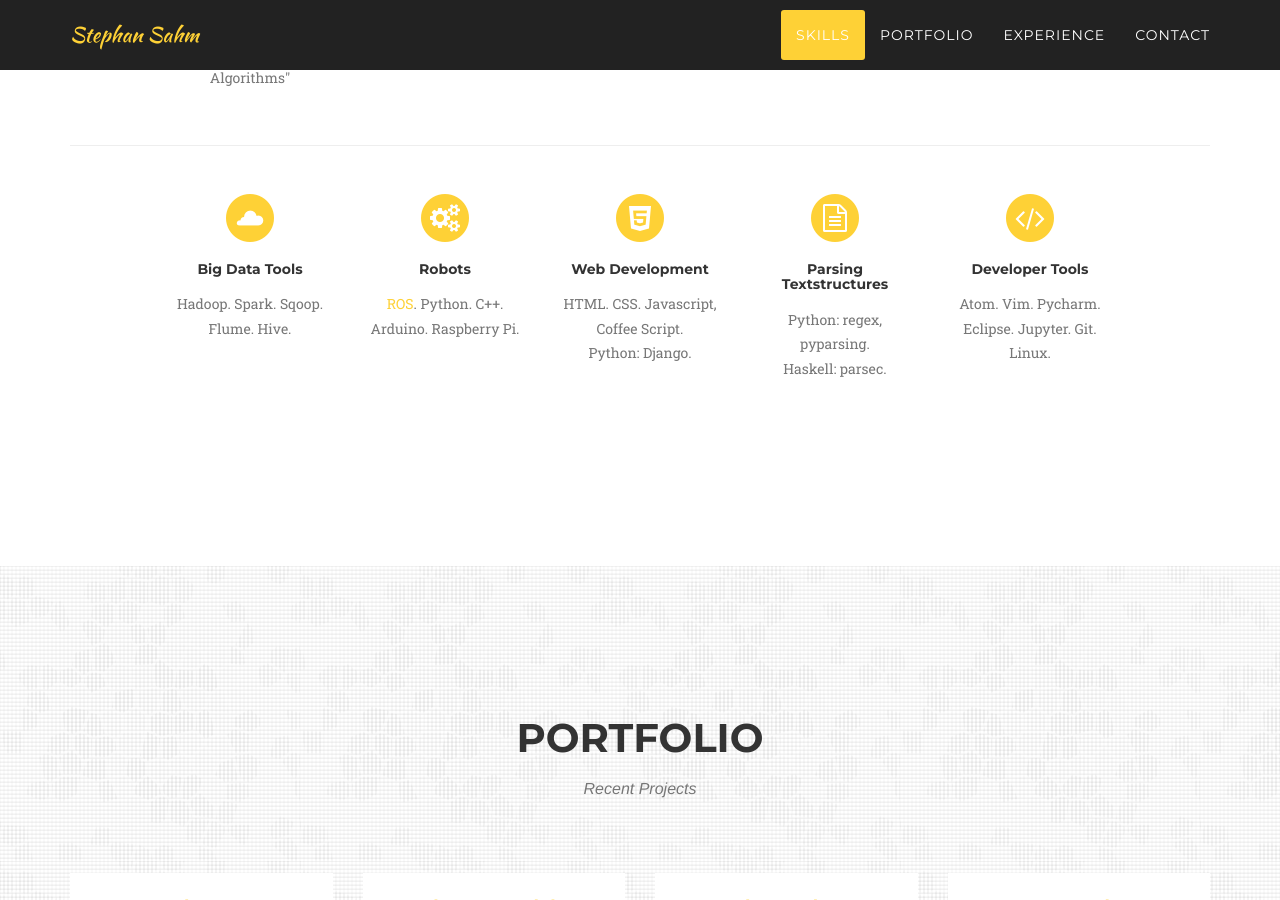
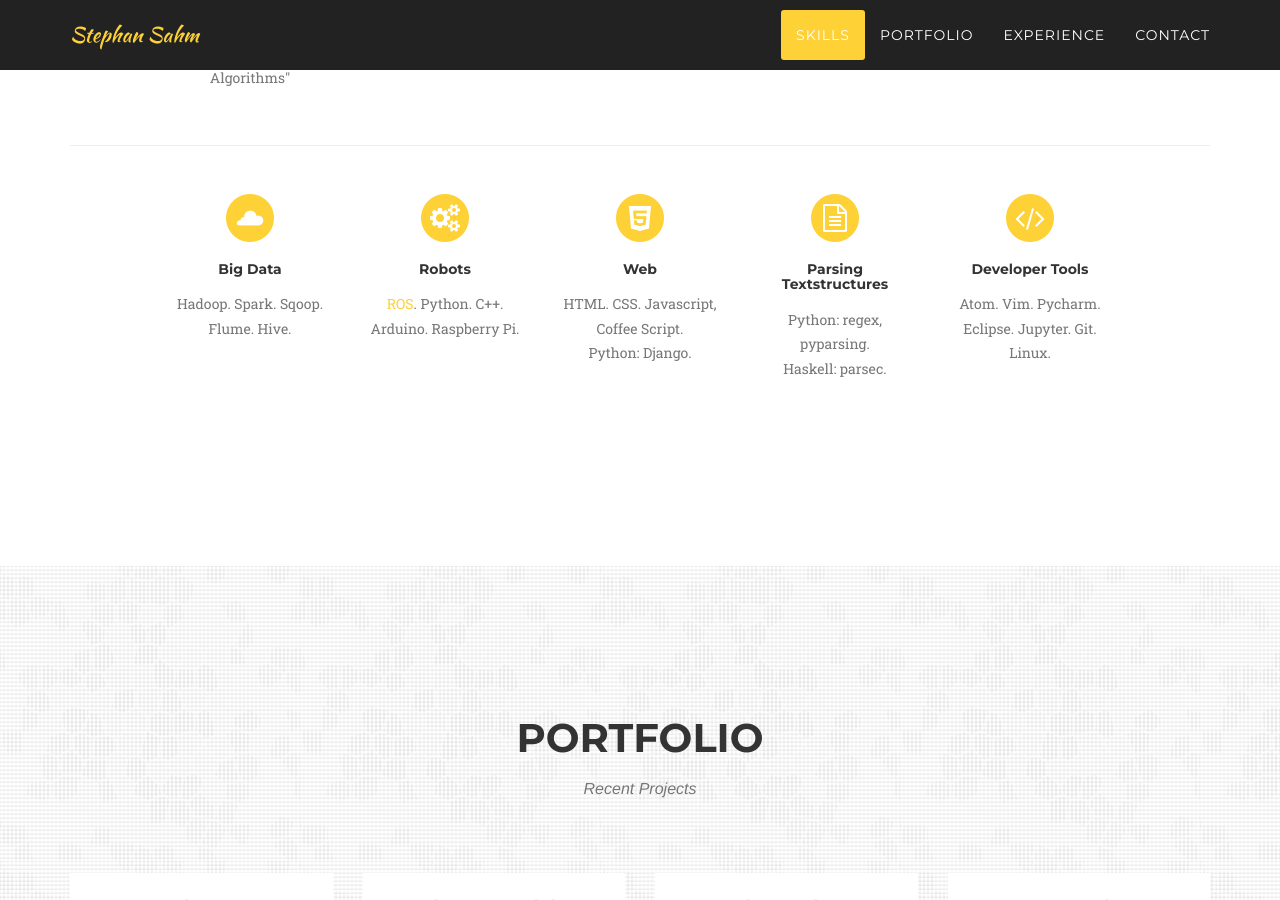
Before and after one commit to stephansahm/stephansahm.github.io, a Jekyll site: the page built from index.html, in a window 1280 px wide and 900 px high, scrolled down 1340 px. Built offline with Jekyll 4.4.1, drawn with Linux system fonts in a browser that asks for light colours; some web fonts are replaced.

Commit message:
Update skills.html
simpler headers

```diff
--- a/_includes/skills.html
+++ b/_includes/skills.html
@@ -51,7 +51,7 @@
                           <i class="fa fa-circle fa-stack-2x text-primary"></i>
                           <i class="fa fae-cloud fa-stack-1x fa-inverse"></i>
                       </span>
-                      <h5 class="service-heading">Big Data Tools</h5>
+                      <h5 class="service-heading">Big Data</h5>
                       <p class="text-muted">Hadoop. Spark. Sqoop. Flume. Hive.</p>
                   </div>
                   <div class="col-md-2 col-xs-4">
@@ -68,7 +68,7 @@
                           <i class="fa fa-circle fa-stack-2x text-primary"></i>
                           <i class="fa fa-html5 fa-stack-1x fa-inverse"></i>
                       </span>
-                      <h5 class="service-heading">Web Development</h5>
+                      <h5 class="service-heading">Web</h5>
                       <p class="text-muted">HTML. CSS. Javascript, Coffee Script. Python:&nbsp;Django.</p>
                   </div>
                   <div class="col-md-2 col-md-offset-0 col-xs-4 col-xs-offset-2">
```
